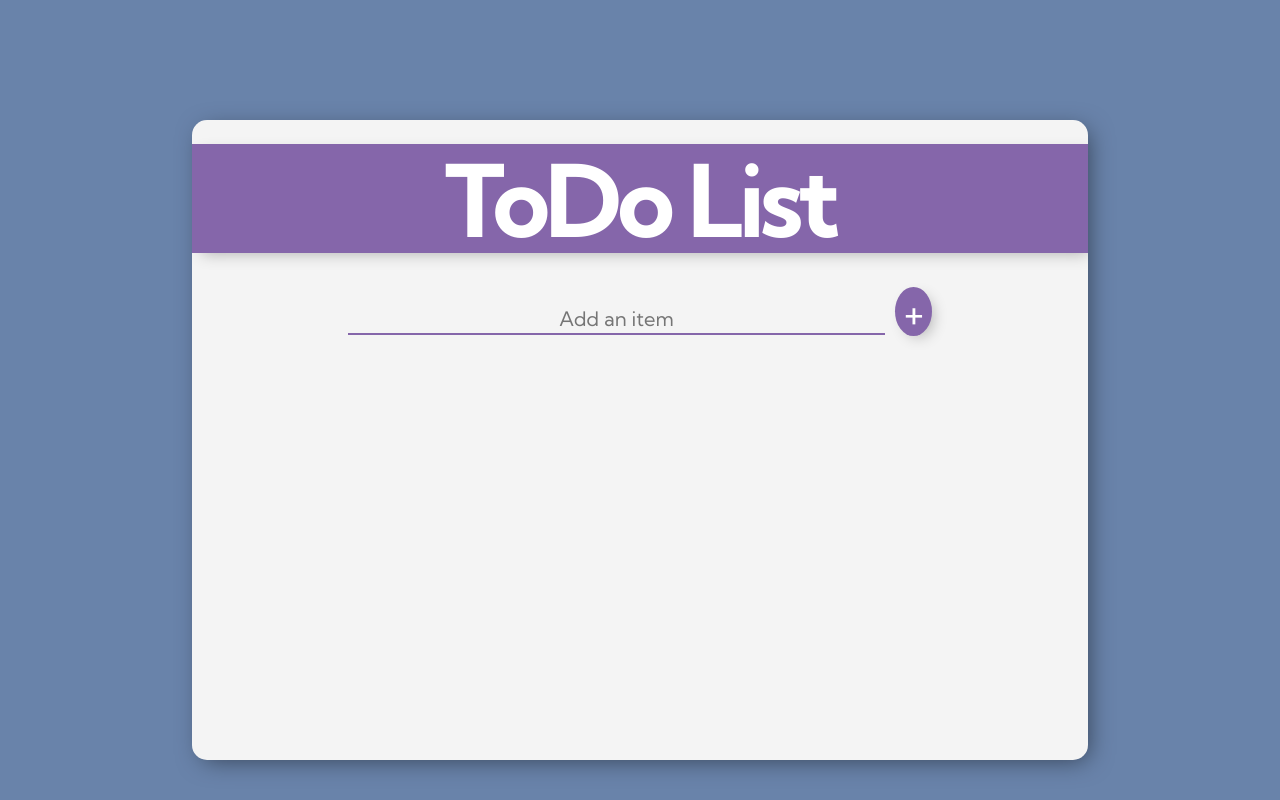
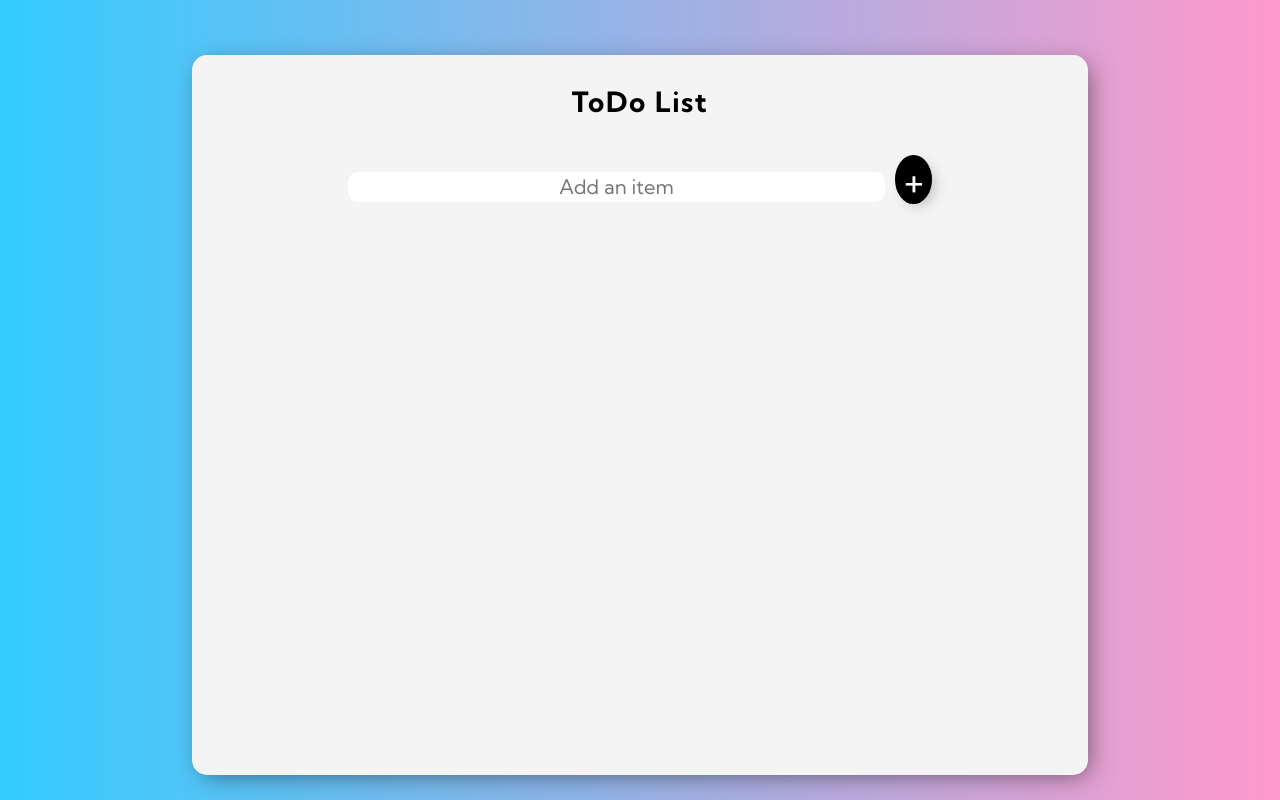
Before and after one commit to opencodeiiita/Productivity-Tracker, a React (Create React App) app in the folder frontend/: page /todo in a window 1280 px wide. Built offline with nearby package versions, Linux system fonts and the light colour scheme.

Commit message:
Added Styling to todo list

```diff
--- a/frontend/src/component/Todo/todo.js
+++ b/frontend/src/component/Todo/todo.js
@@ -84,7 +84,7 @@ const Todo = () => {
       <div className="main_div">
         <div className="center_div">
           <br />
-          <h1 className="todo-head"> ToDo List </h1>
+          <h2 className="todo-head"> ToDo List </h2>
           <br />
           <input
             type="text"
--- a/frontend/src/index.css
+++ b/frontend/src/index.css
@@ -312,8 +312,8 @@ body{
   font-family: 'Josefin Sans', sans-serif;
   width: 100%;
   height: 100vh;
-  background: #6983aa;
-  display: flex;
+background-image: linear-gradient(#d76be9 #9fe5f4 #e3c98a
+);  display: flex;
   flex-direction: row;
   justify-content: center;
   align-items: center;
@@ -321,9 +321,9 @@ body{
 }
 
 .center_div{
-  margin-top: 80px;
+  margin-top: 30px;
   width: 70%;
-  height: 80vh;
+  height: 90vh;
   background-color: #f4f4f4;
   box-shadow: 5px 5px 25px -5px rgba(0,0,0,0.5);
   border-radius: 15px 15px 15px 15px;
@@ -332,12 +332,10 @@ body{
 
 
 .todo-head{
-  color: #fff;
+  color: #000000;
   background: transparent;
-  background-color: #8566aa;
-  padding: 6px 0 2px 0;
+   padding: 6px 0 2px 0;
   margin-bottom: 10px;
-  box-shadow: 5px 5px 15px -5px rgba(0,0,0,0.3);
 }
 .center_div::-webkit-scrollbar {
   width: 8px;
@@ -364,11 +362,12 @@ input{
   height: 30px;
   top: 10px;
   border: none;
-  background: transparent;
+  background: #fff;
+  border-radius: 10px;
   font-size: 20px;
   font-weight: 500;
   width: 60%;
-  border-bottom: 2px solid #8566aa;
+  border-bottom: 2px #000000;
   outline: none;
 }
 
@@ -377,7 +376,7 @@ button, #edit{
   min-width: 37px;
   border-radius: 50%;
   border-color: transparent;
-  background-color: #8566aa;
+  background-color: #000000;
   color: #fff;
   font-size: 40px;
   border: none;
@@ -402,9 +401,8 @@ button:hover{
 ol{
   margin-top: 30px;
 }
-
 .todo_style{
-  background-color: #ffccff;
+  background-color: #ffffff;
   padding: 10px;
   margin-left: 40px;
   margin-right: 40px;
@@ -420,7 +418,7 @@ ol ul{
   font-weight: 500;
   min-height: 40px;
   align-items: center;
-  color: #8566aa;
+  color: #000000;
 }
 
 .task{
@@ -445,7 +443,7 @@ ol ul{
   display: flex;
   justify-content: center;
   align-items: center;
-  background-color: #8566aa;
+  background-color: #000000;
   border-radius: 50%;
   margin: 0 20px 0 20px;
   color: aliceblue;
@@ -458,7 +456,7 @@ ol ul{
   display: flex;
   justify-content: center;
   align-items: center;
-  background-color: #8566aa;
+  background-color: #000000;
   border-radius: 50%;
   margin: 0 20px 0 0px;
   color: aliceblue;
@@ -472,7 +470,7 @@ ol ul{
   display: flex;
   justify-content: center;
   align-items: center;
-  background-color: #8566aa;
+  background-color: #000000;
   border-radius: 50%;
   margin: 0 20px 0 70px;
   color: aliceblue;
@@ -490,7 +488,7 @@ ol ul{
 }
 
 .todo_style .fa-edit:hover{
-  background-color: black;
+  background-color: rgb(0, 166, 255);
 }
 
 
```
